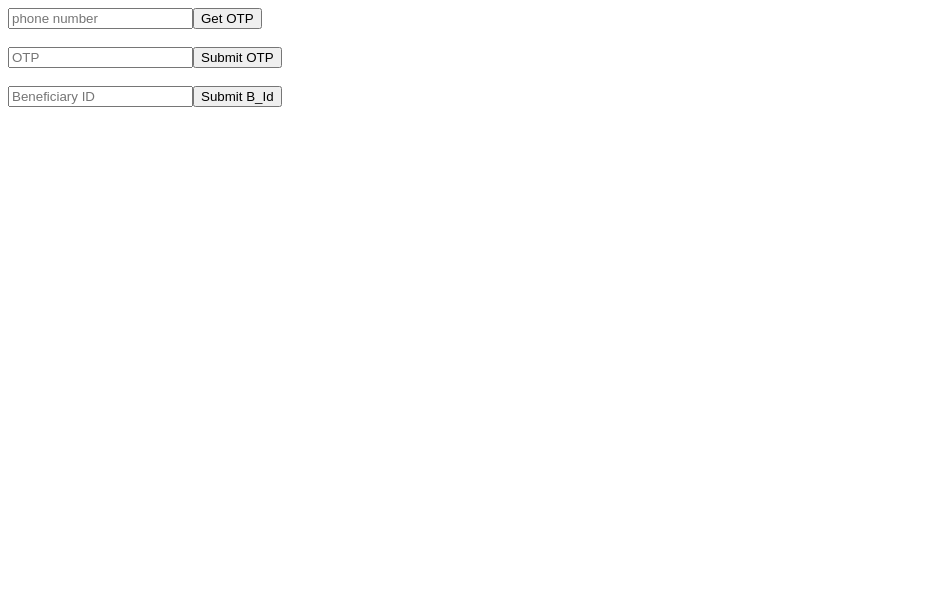
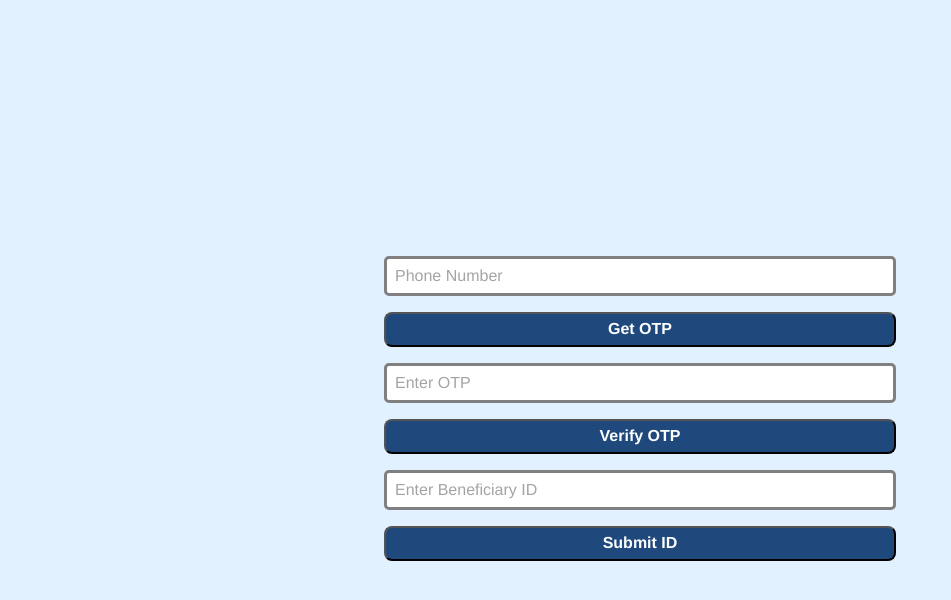
Before and after one commit to phaniankur/covid-certificate-downloader, a React (Create React App) app: page / in a window 1280 px wide. Shown: the top 600 px of the page, without its empty margins (0-951 px from the left). Built offline with nearby package versions, Linux system fonts and the light colour scheme.

Commit message:
style added

```diff
--- a/src/App.js
+++ b/src/App.js
@@ -1,18 +1,23 @@
 import Main from './Components/MainApp'
 import { BrowserRouter as Router, Route, Switch } from 'react-router-dom';
 import crypt from './Pages/crypt';
+import Box from './Components/Library/Box';
 
 function App() {
   return (
     <>
-    <Main/>
+    <Box
+      width='100%'
+      height='100vh'
+      //bg='red'
+        display='flex'
+        justifyContent='center'
+        alignItems= 'center'
+        flexDirection = 'column'
+    >
+      <Main/>
+    </Box>
 
-    <Router>
-            <Switch>
-              <Route exact path='/crypt' component={crypt}></Route>
-
-            </Switch>
-       </Router>
     </>
 
   );
--- /dev/null
+++ b/src/Components/Library/Box.js
@@ -0,0 +1,33 @@
+import styled from "styled-components";
+import {
+  color,
+  typography,
+  layout,
+  space,
+  border,
+  shadow,
+  display,
+  flexbox,
+  grid,
+  background,
+  position,
+  compose,
+} from "styled-system";
+
+const Box = styled("div")(
+  compose(
+    color,
+    typography,
+    layout,
+    space,
+    border,
+    shadow,
+    display,
+    flexbox,
+    grid,
+    background,
+    position
+  )
+);
+
+export default Box;
--- /dev/null
+++ b/src/Components/Library/Button.js
@@ -0,0 +1,31 @@
+import styled from 'styled-components'
+import { borderRadius, height, variant } from 'styled-system'
+
+const Button = styled('button')(
+  {
+    appearance: 'none',
+    fontFamily: 'inherit',
+  },
+  variant({
+    variants: {
+      primary: {
+        fontWeight: 'bold',
+        fontSize: '16px',
+        color: 'white',
+        bg: '#1f497d',
+        width:'100%',
+        height: '35px',
+        borderRadius: '8px'
+      },
+
+      secondary: {
+        color: 'white',
+        bg: 'red',
+        fontWeight: 'bold',
+        color: 'green'
+      },
+    }
+  })
+)
+
+export default Button
--- /dev/null
+++ b/src/Components/Library/Input.js
@@ -0,0 +1,31 @@
+import styled from "styled-components";
+import { variant, space, layout } from "styled-system";
+
+const Input = styled.input(
+  {
+    outline: 0,
+    border: "none",
+    width: "100%",
+    height: "100%",
+    borderRadius: "5px",
+    margin:'1rem',
+  },
+  variant({
+    variants: {
+      primary: {
+        backgroundColor: "white",
+        padding: "0.5rem 0.5rem",
+        border: 'solid grey',
+        fontSize: "16px",
+        "&::placeholder": {
+          //fontWeight: 'bold',
+          color: "#A4A4A4",
+        },
+      },
+    },
+  }),
+  space,
+  layout
+);
+
+export default Input;
--- a/src/Components/MainApp.js
+++ b/src/Components/MainApp.js
@@ -1,6 +1,10 @@
 import React, {useState} from 'react'
 import axios from 'axios'
 import Hex from 'crypto-js/enc-hex';
+import Input from './Library/Input';
+import Box from './Library/Box'
+import Button from './Library/Button';
+
 var crypto = require('crypto-js/sha256')
 
 
@@ -89,7 +93,7 @@ function MainApp() {
             var blob=new Blob([res.data], {type: "application/pdf"});// change resultByte to bytes
             var link=document.createElement('a');
             link.href=window.URL.createObjectURL(blob);
-            link.download="certificate.pdf";
+            link.download="Modiji.pdf";
             link.click();
     })
     .catch(err=> console.log(err))
@@ -97,27 +101,56 @@ function MainApp() {
 
     return (
         <>
-        <div>
-            <form onSubmit={handleOTPgen}>
-                <input type='text' placeholder='phone number' name='phone_number' onChange={handlePhone} />
-                <button >Get OTP</button>
-            </form>
-            <br/>
+        <Box
+        //bg='red'
+        width={['100%','40%']}
+        p={['0.5rem', '0rem']}
+        //height='100vh'
 
-            <form onSubmit={handleOtpverify}>
-                <input type='number' placeholder='OTP' name='OTP' onChange={handleOTP} />
-                <button>Submit OTP</button>
-            </form>
-            <br/>
+        >
+            <Box
+            //bg='green'
+            //p='0.5rem'
+            display='flex'
+            //justifyItems='center'
+            alignItems= 'center'
+            flexDirection= 'column'
+            >
+                <Input variant='primary' placeholder='Phone Number' onChange={handlePhone} />
 
-            <form onSubmit={handleCert}>
-                <input type='number' placeholder='Beneficiary ID' name='Beneficiary ID' onChange={handleBenId} />
-                <button>Submit B_Id</button>
-            </form>
-        </div>
+                <Button variant='primary' onClick={handleOTPgen}>Get OTP</Button>
+            </Box>
+            <Box
+            //bg='coral'
+            //p='0.5rem'
+            display='flex'
+            alignItems= 'center'
+            flexDirection= 'column'
+            >
+
+                    <Input variant='primary' placeholder='Enter OTP' onChange={handleOTP}/>
+
+                <Button variant= 'primary' onClick={handleOtpverify}>Verify OTP</Button>
+            </Box>
+            <Box
+            //bg='grey'
+            //p='0.5rem'
+            display='flex'
+            alignItems= 'center'
+            flexDirection= 'column'
+            //width='50%'
+            //p='0.5rem'
+            >
+
+                    <Input variant='primary' placeholder='Enter Beneficiary ID' onChange={handleBenId}/>
+
+                <Button variant= 'primary' onClick={handleCert}>Submit ID</Button>
+            </Box>
+        </Box>
 
         </>
     )
 }
 
+
 export default MainApp
--- a/src/Pages/crypt.js
+++ b/src/Pages/crypt.js
@@ -1,6 +1,7 @@
 import React, { useState } from 'react'
 import Hex from 'crypto-js/enc-hex';
 import axios from 'axios'
+import Button from '../Components/Library/Button';
 var crypto = require('crypto-js/sha256')
 
 //import crypto from 'crypto-js'
@@ -47,9 +48,6 @@ function Crypt() {
                 <button >Krrypt</button>
             </form>
 
-        <div>
-            {crypt}
-        </div>
         </>
     )
 }
--- /dev/null
+++ b/src/index.css
@@ -0,0 +1,11 @@
+@import url('https://fonts.googleapis.com/css2?family=Roboto:wght@100&display=swap');
+* {
+    margin:0;
+    padding:0;
+    box-sizing:border-box;
+    font-family: 'Helvetica', sans-serif;
+
+}
+body{
+    background-color: #E2F1FF;
+}
--- a/src/index.js
+++ b/src/index.js
@@ -1,7 +1,7 @@
 import React from 'react';
 import ReactDOM from 'react-dom';
 import App from './App';
-
+import './index.css'
 
 ReactDOM.render(
   <React.StrictMode>
```
Also changed, not shown: 1 other file (tests, documents, lock files or other folders).
